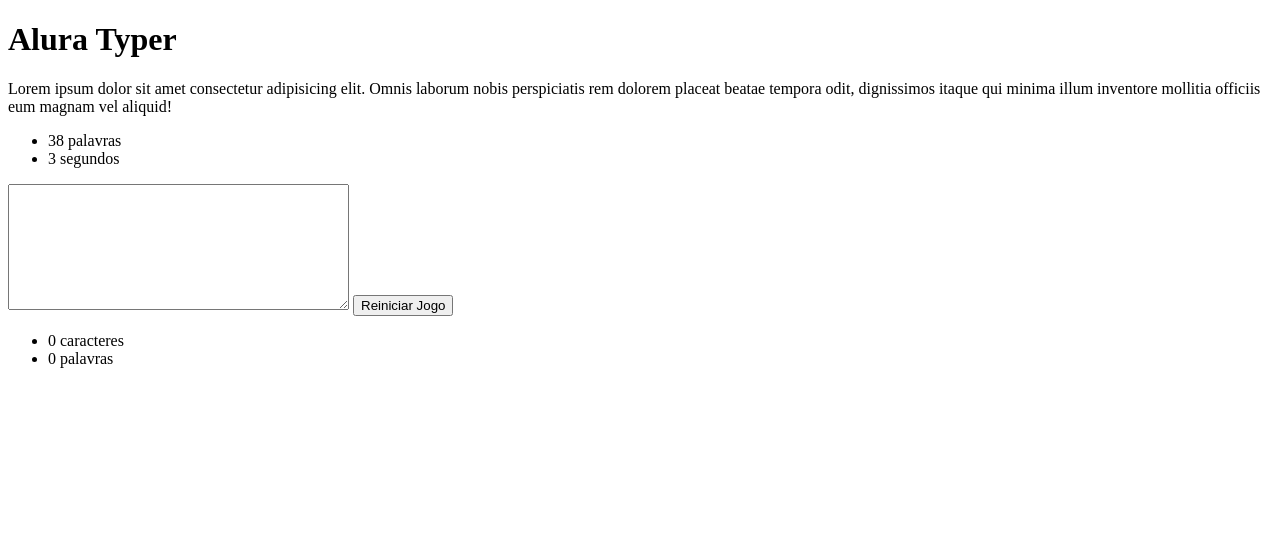
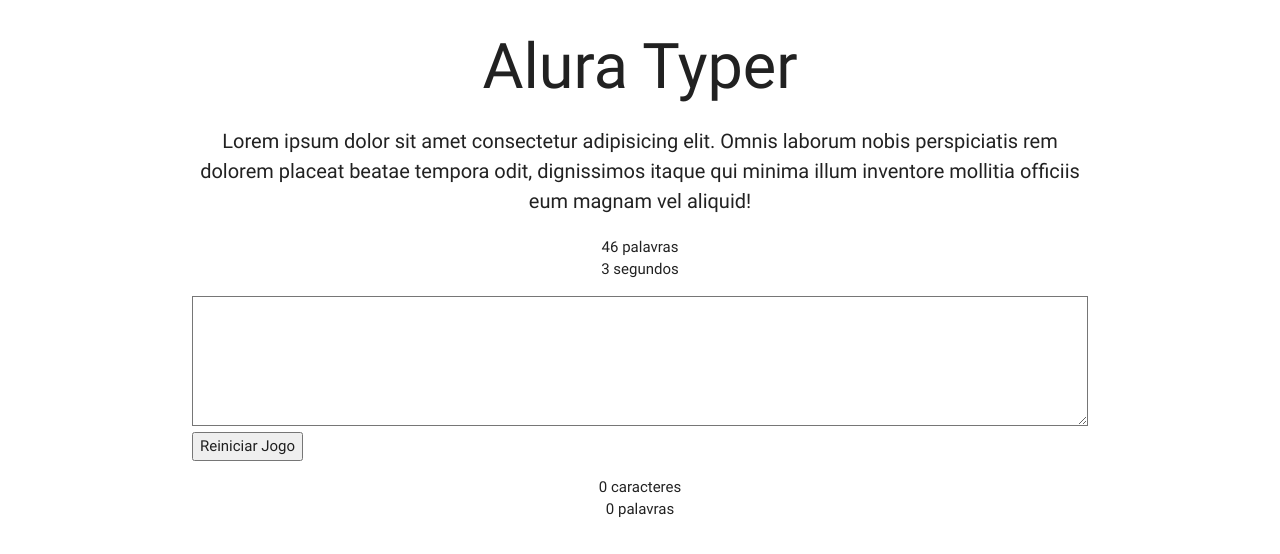
Before and after one commit to rodrigofelix12/jquery, a plain HTML site: page alura-typer/public/principal.html in a window 1280 px wide. Drawn offline with Linux system fonts and the light colour scheme.

Commit message:
Estilizando o jogo

```diff
--- a/alura-typer/public/css/estilos.css
+++ b/alura-typer/public/css/estilos.css
@@ -0,0 +1,8 @@
+.campo-digitacao {
+    font-size: 20px;
+    height: 130px;
+}
+
+.frase {
+    font-size: 20px;
+}
--- a/alura-typer/public/principal.html
+++ b/alura-typer/public/principal.html
@@ -3,14 +3,17 @@
 <head>
     <meta charset="UTF-8">
     <title>Alura Typer</title>
+    <link rel="stylesheet" href="css/libs/materialize.min.css">
+    <link rel="stylesheet" href="css/estilos.css">
 </head>
 <body>
-    <h1>Alura Typer</h1>
-    <p class="frase">Lorem ipsum dolor sit amet consectetur adipisicing elit.
+    <div class="container">
+        <h1 class="center">Alura Typer</h1>
+        <p class="frase center">Lorem ipsum dolor sit amet consectetur adipisicing elit.
         Omnis laborum nobis perspiciatis rem dolorem placeat beatae tempora odit,
         dignissimos itaque qui minima illum inventore mollitia officiis eum magnam vel aliquid!</p>
 
-    <ul class="informacoes">
+        <ul class="informacoes center">
             <li><span id="tamanho-frase">30</span> palavras</li>
             <li><span id="tempo-digitacao">3</span> segundos</li>
         </ul>
@@ -18,10 +21,11 @@
         <textarea class="campo-digitacao" id="" cols="40" rows="8"></textarea>
         <button id="botao-reiniciar">Reiniciar Jogo</button>
 
-    <ul>
+        <ul class="center">
             <li><span id="contador-caracteres">0</span> caracteres</li>
             <li><span id="contador-palavras">0</span> palavras</li>
         </ul>
+    </div>
 
     <script src="js/jquery.js"></script>
     <script src="js/main.js"></script>
```
Lines whose indentation alone changed are shown as unchanged.
